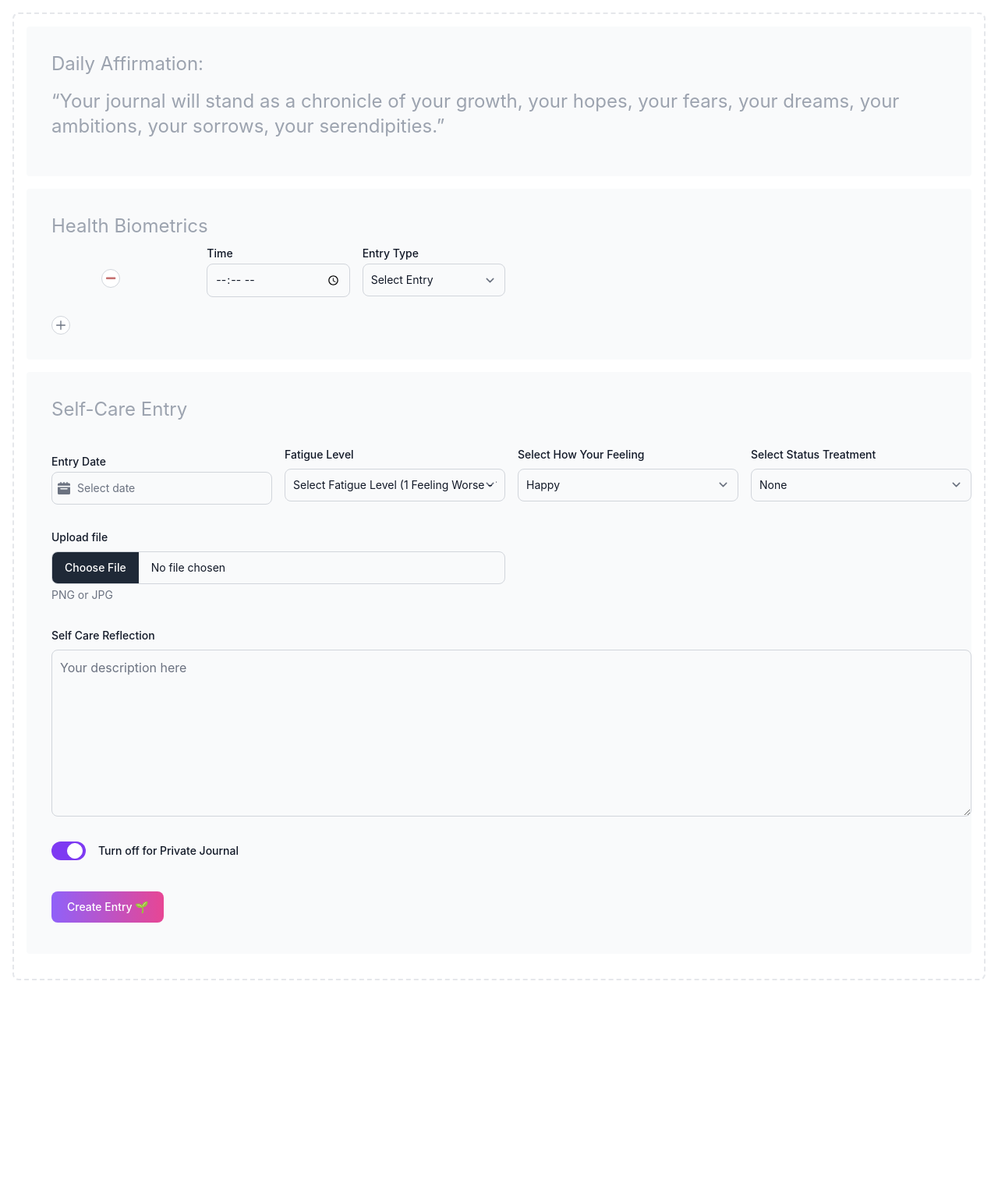
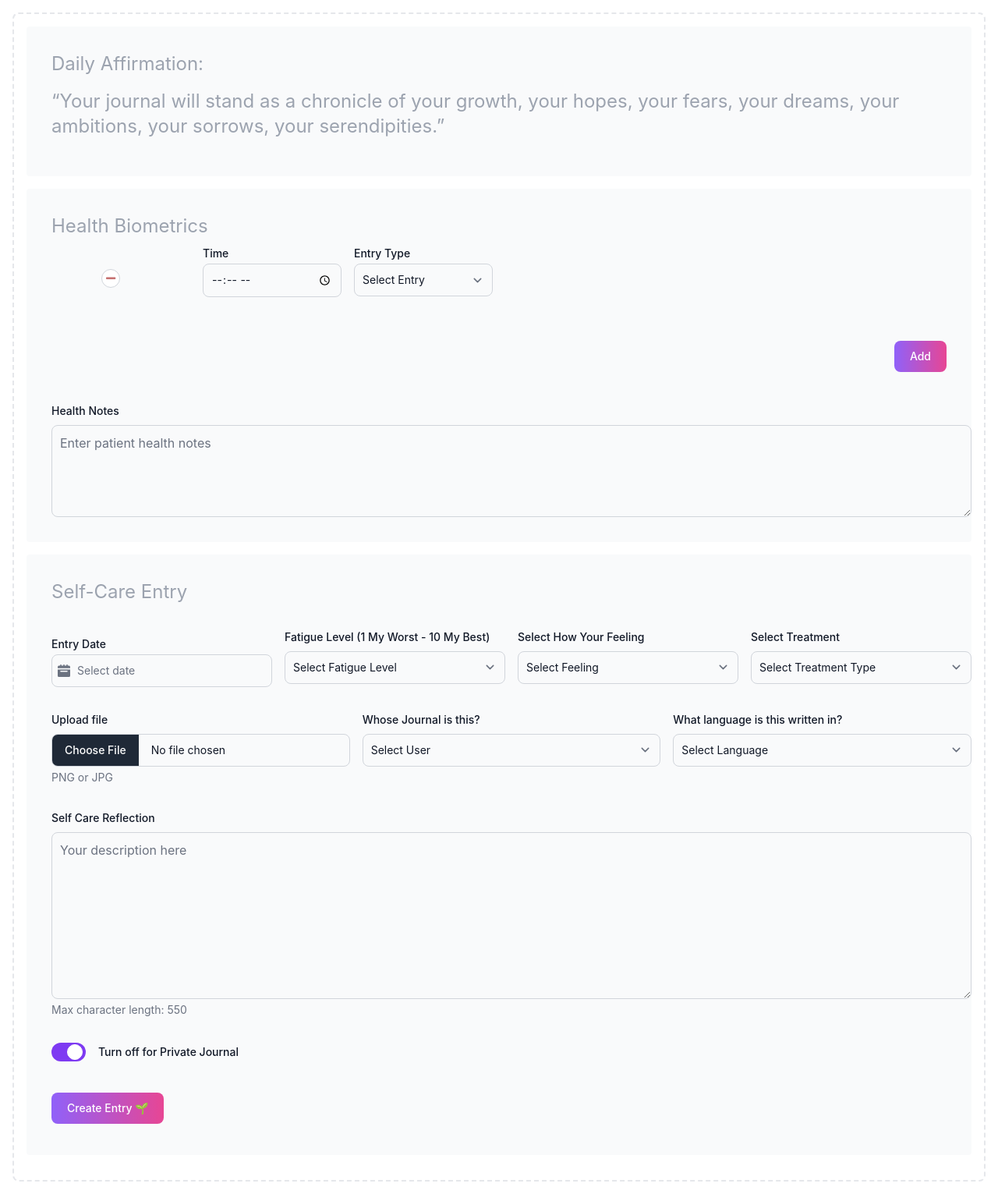
Before and after one commit to socratic617/cancer-care-management-platform, a Node server app: page /journal-entry in a window 1280 px wide. Shown: the whole page at 78% size. Before the commit the page ends 1257 px from the top, so only its background shows below. Run offline with Node 20, Linux system fonts and the light colour scheme; the visitor is signed in with stand-in values (Sample User, id 1); some libraries are stand-ins or nearby versions.

Commit message:
updated btn type to add and added styling

```diff
--- a/views/journal-entry.ejs
+++ b/views/journal-entry.ejs
@@ -9,7 +9,7 @@
 
   <link rel="stylesheet" href="https://use.fontawesome.com/releases/v5.7.1/css/all.css">
 
-  <!-- <link rel="stylesheet" href="style.css"> -->
+  <link rel="stylesheet" href="css/style.css">
 </head>
 
 <body>
@@ -21,10 +21,14 @@
       class="fixed top-0 left-0 z-40 w-64 h-screen transition-transform -translate-x-full sm:translate-x-0"
       aria-label="Sidebar">
       <div class="h-full px-3 py-4 overflow-y-auto bg-gray-50 dark:bg-gray-800">
+
         <!-- PROFILE PIC -->
-        <div>
-          <img class="w-10 h-10 rounded-full" src="img/profile_pic_one.jpg" alt="Jese image">
-          <div class="ps-3">
+        <div class="grid grid-cols-3 pb-4 pt-8">
+          <div class="pt-2">
+            <img class="w-10 h-10 rounded-full" src="https://avatar.iran.liara.run/public/18" alt="Jese image">
+          </div>
+
+          <div class="ps-3 col-span-2">
             <div class="text-base font-semibold">
               <%= user["warrior-name"] %>
             </div>
@@ -140,24 +144,31 @@
             <div class="text-2xl text-gray-400 dark:text-gray-500 ">
               <h2>Health Biometrics</h2>
               <!-- BIOMETRIC_INFO ROWS (giving an id to know where to add and delete rows) -->
-              <div id="biometric-rows">
+              <div id="biometric-rows" class="mr-8">
                 <!-- ADD FIRST NEW BIOMETRIC FIELD -->
 
               </div>
 
 
               <!-- ADD  NEW HEALTH BIOMETRIC ENTRY -->
-              <div class="grid grid-cols-5 gap-4 pb-8">
+              <div class="entry-add-btn pb-8 pt-8 mr-8">
 
                 <!-- ADD BTN -->
-                <button
+                <button id="add-entry" type="button"
+                  class="text-white bg-gradient-to-r from-purple-500 to-pink-500 hover:bg-gradient-to-l focus:ring-4 focus:outline-none focus:ring-purple-200 dark:focus:ring-purple-800 font-medium rounded-lg text-sm px-5 py-2.5 text-center me-2 mb-2">
+                  Add </button>
+                <!-- <button
                   id="add-entry" class="m-8 inline-flex items-center justify-center h-6 w-6 p-1 ms-3 text-sm font-medium text-gray-500 bg-white border border-gray-300 rounded-full focus:outline-none hover:bg-gray-100 focus:ring-4 focus:ring-gray-200 dark:bg-gray-800 dark:text-gray-400 dark:border-gray-600 dark:hover:bg-gray-700 dark:hover:border-gray-600 dark:focus:ring-gray-700"
                   type="button">
 
-                  <svg class="w-3 h-3" aria-hidden="true" xmlns="http://www.w3.org/2000/svg" fill="none" viewBox="0 0 18 18">
-                    <path stroke="currentColor" stroke-linecap="round" stroke-linejoin="round" stroke-width="2" d="M9 1v16M1 9h16" />
-                  </svg>
-                </button>
+                </button> -->
+              </div>
+
+              <div class="pb-8">
+                <label for="health-notes" class="block mb-2 text-sm font-medium text-gray-900 dark:text-white">Health Notes</label>
+                <textarea id="health-notes" name="health-notes" rows="4"
+                  class="w-full block p-2.5  text-gray-900 bg-gray-50 rounded-lg border border-gray-300 focus:ring-primary-500 focus:border-primary-500 dark:bg-gray-700 dark:border-gray-600 dark:placeholder-gray-400 dark:text-white dark:focus:ring-primary-500 dark:focus:border-primary-500"
+                  placeholder="Enter patient health notes"></textarea>
               </div>
 
             </div>
@@ -175,7 +186,7 @@
 
                 <!-- ENTRY DATE FIELD -->
                 <div>
-                  <label for="date-entry" class=" text-sm font-medium text-gray-900 dark:text-white">Entry Date</label>
+                  <label for="entry-date" class=" text-sm font-medium text-gray-900 dark:text-white">Entry Date</label>
                   <div class="relative max-w-sm">
                     <div class="absolute inset-y-0 start-0 flex items-center ps-3.5 pointer-events-none ">
                       <svg class="w-4 h-4 ml-2 mr-2 text-gray-500 dark:text-gray-400" aria-hidden="true"
@@ -186,7 +197,7 @@
                     </div>
                     <input datepicker type="text" name="entry-date" id="entry-date"
                       class="pl-8 bg-gray-50 border border-gray-300 text-gray-900 text-sm rounded-lg focus:ring-blue-500 focus:border-blue-500 block w-full ps-10 p-2.5 dark:bg-gray-700 dark:border-gray-600 dark:placeholder-gray-400 dark:text-white dark:focus:ring-blue-500 dark:focus:border-blue-500"
-                      placeholder="Select date">
+                      placeholder="Select date" required>
                   </div>
 
                 </div>
@@ -194,13 +205,13 @@
                 <!-- FATIGUE DROPDOWN FIELD  -->
                 <div>
                   <label for="fatigue-entry" class="block mb-2 text-sm font-medium text-gray-900 dark:text-white">
-                    Fatigue Level
+                    Fatigue Level (1 My Worst - 10 My Best)
                   </label>
 
                   <select id="fatigue-entry" name="fatigue-entry"
                     class="bg-gray-50 border border-gray-300 text-gray-900 sm:text-sm rounded-lg focus:ring-primary-600 focus:border-primary-600 block w-full p-2.5 dark:bg-gray-700 dark:border-gray-600 dark:placeholder-gray-400 dark:text-white dark:focus:ring-blue-500 dark:focus:border-blue-500"
                     required>
-                    <option value="" selected> Select Fatigue Level (1 Feeling Worse - 10 Feeling Great)</option>
+                    <option value="" selected> Select Fatigue Level</option>
                     <option value="1">1</option>
                     <option value="2">2</option>
                     <option value="3">3</option>
@@ -220,34 +231,37 @@
                   <label for="mood" class="block mb-2 text-sm font-medium text-gray-900 dark:text-white">Select How Your
                     Feeling</label>
                   <select name="mood" id="mood"
-                    class="bg-gray-50 border border-gray-300 text-gray-900 text-sm rounded-lg focus:ring-blue-500 focus:border-blue-500 block w-full p-2.5 dark:bg-gray-700 dark:border-gray-600 dark:placeholder-gray-400 dark:text-white dark:focus:ring-blue-500 dark:focus:border-blue-500">
-                    <option>Happy</option>
-                    <option>Creative</option>
-                    <option>Grateful</option>
-                    <option>Excited</option>
-                    <option>Sad</option>
-                    <option>Mad</option>
-                    <option>Tired</option>
+                    class="bg-gray-50 border border-gray-300 text-gray-900 text-sm rounded-lg focus:ring-blue-500 focus:border-blue-500 block w-full p-2.5 dark:bg-gray-700 dark:border-gray-600 dark:placeholder-gray-400 dark:text-white dark:focus:ring-blue-500 dark:focus:border-blue-500" required>
+                    <option value="" selected>Select Feeling</option>
+                    <option value="Happy">Happy</option>
+                    <option value="Creative">Creative</option>
+                    <option value="Grateful">Grateful</option>
+                    <option value="Excited">Excited</option>
+                    <option value="Sad">Sad</option>
+                    <option value="Mad">Mad</option>
+                    <option value="Tired">Tired</option>
                   </select>
                 </div>
 
                 <!-- TREATMENT FIELD -->
                 <div>
-                  <label for="treatment" class="block mb-2 text-sm font-medium text-gray-900 dark:text-white">Select Status
+                  <label for="treatment" class="block mb-2 text-sm font-medium text-gray-900 dark:text-white">Select
                     Treatment</label>
                   <select name="treatment" id="treatment"
-                    class="bg-gray-50 border border-gray-300 text-gray-900 text-sm rounded-lg focus:ring-blue-500 focus:border-blue-500 block w-full p-2.5 dark:bg-gray-700 dark:border-gray-600 dark:placeholder-gray-400 dark:text-white dark:focus:ring-blue-500 dark:focus:border-blue-500">
-                    <option>None</option>
-                    <option>Chemothearpy</option>
-                    <option>Hydration</option>
-                    <option>Radiation</option>
-                    <option>Surgery</option>
+                    class="bg-gray-50 border border-gray-300 text-gray-900 text-sm rounded-lg focus:ring-blue-500 focus:border-blue-500 block w-full p-2.5 dark:bg-gray-700 dark:border-gray-600 dark:placeholder-gray-400 dark:text-white dark:focus:ring-blue-500 dark:focus:border-blue-500" required>
+                    <option value="" selected>Select Treatment Type</option>
+                    <option value="None" >None</option>
+                    <option value="Chemothearpy" >Chemothearpy</option>
+                    <option value="Hydration" >Hydration</option>
+                    <option value="Radiation" >Radiation</option>
+                    <option value="Surgery" > Surgery</option>
+                    <option value="Steroids"> Steroids</option>
                   </select>
                 </div>
               </div>
 
               <!-- IMAGE  -->
-              <div class="grid grid-cols-2 gap-4 pt-8">
+              <div class="grid grid-cols-3 gap-4 pt-8">
 
                 <!--  IMAGE   -->
                 <div>
@@ -258,17 +272,28 @@
                   <p class="mt-1 text-sm text-gray-500 dark:text-gray-300" id="file_input_help">PNG or JPG </p>
                 </div>
 
+                <div>
+                  <label for="journal-user" class="block mb-2 text-sm font-medium text-gray-900 dark:text-white">Whose Journal is this?</label>
+                  <select name="journal-user" id="journal-user"
+                    class="bg-gray-50 border border-gray-300 text-gray-900 text-sm rounded-lg focus:ring-blue-500 focus:border-blue-500 block w-full p-2.5 dark:bg-gray-700 dark:border-gray-600 dark:placeholder-gray-400 dark:text-white dark:focus:ring-blue-500 dark:focus:border-blue-500" required>
+                    <option value="" selected>Select User</option>
+                    <option value="Caregiver">Caregiver</option>
+                    <option value="Patient">Patient</option>
+                  </select>
+                </div>
+
+                <div>
+                  <label for="journal-lang" class="block mb-2 text-sm font-medium text-gray-900 dark:text-white">What language is this written in?</label>
+                  <select name="journal-lang" id="journal-lang"
+                    class="bg-gray-50 border border-gray-300 text-gray-900 text-sm rounded-lg focus:ring-blue-500 focus:border-blue-500 block w-full p-2.5 dark:bg-gray-700 dark:border-gray-600 dark:placeholder-gray-400 dark:text-white dark:focus:ring-blue-500 dark:focus:border-blue-500"
+                    required>
+                    <option value="" selected>Select Language</option>
+                    <option value="English">English</option>
+                    <option value="Spanish">Spanish</option>
+                  </select>
+                </div>
 
 
-
-
-                <!-- <div>
-                  <label for="image" class="block mb-2 text-sm font-medium text-gray-900 dark:text-white">Image URL For
-                    Post</label>
-                  <input type="text" name="image" id="modal-image"
-                    class="bg-gray-50 border border-gray-300 text-gray-900 text-sm rounded-lg focus:ring-primary-600 focus:border-primary-600 block w-full p-2.5 dark:bg-gray-700 dark:border-gray-600 dark:placeholder-gray-400 dark:text-white dark:focus:ring-primary-500 dark:focus:border-primary-500"
-                    placeholder="https://imageURL.com/" required="">
-                </div> -->
               </div>
 
               <!--  DIARY  -->
@@ -278,7 +303,8 @@
                     Reflection</label>
                   <textarea id="description" name="description" rows="8"
                     class="w-full block p-2.5  text-gray-900 bg-gray-50 rounded-lg border border-gray-300 focus:ring-primary-500 focus:border-primary-500 dark:bg-gray-700 dark:border-gray-600 dark:placeholder-gray-400 dark:text-white dark:focus:ring-primary-500 dark:focus:border-primary-500"
-                    placeholder="Your description here"></textarea>
+                    placeholder="Your description here" maxlength="550"></textarea>
+                    <p class="mt-1 text-sm text-gray-500 dark:text-gray-300" id="file_input_help">Max character length: 550</p>
                 </div>
               </div>
 
```
